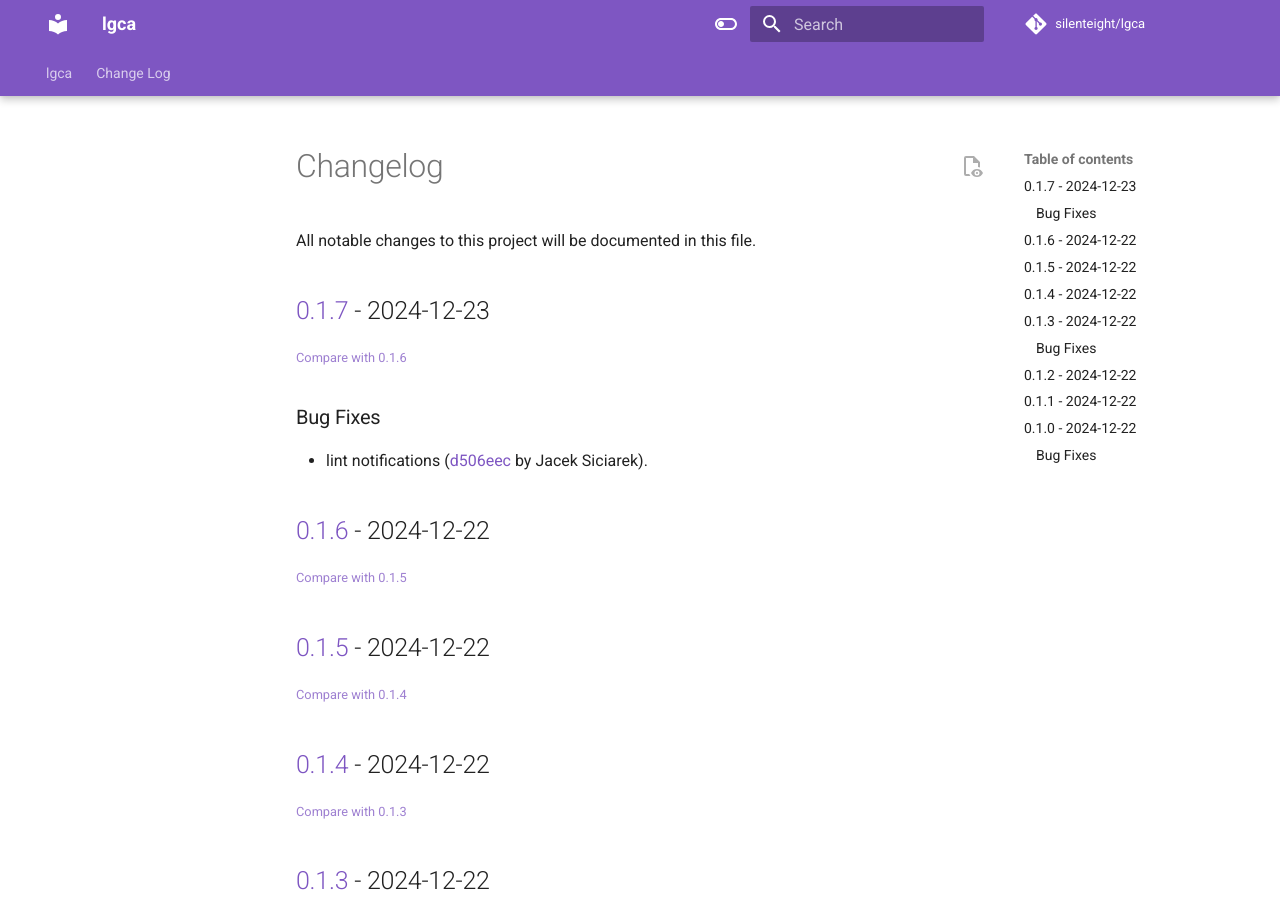
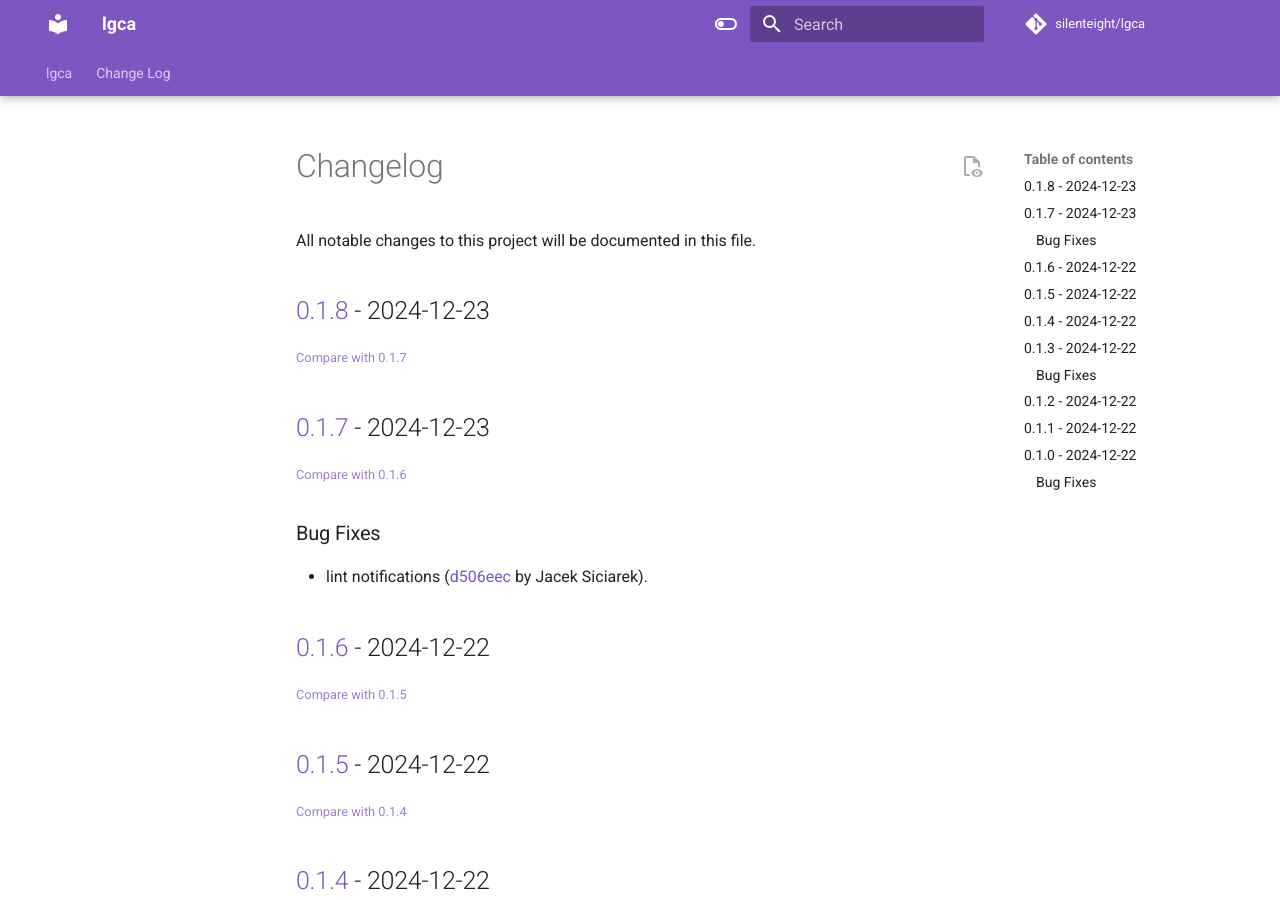
Before and after one commit to siciarek/lgca, an MkDocs documentation site: the page built from docs/changelog.md, in a window 1280 px wide and 900 px high. Built offline with MkDocs 1.6.1 and Material for MkDocs 9.7.7, drawn with Linux system fonts in a browser that asks for light colours; comment, search, counter and statistics services are not loaded.

Commit message:
docs: update changelog (bump)

```diff
--- a/docs/changelog.md
+++ b/docs/changelog.md
@@ -3,6 +3,10 @@
 All notable changes to this project will be documented in this file.
 
 <!-- insertion marker -->
+## [0.1.8](https://github.com/siciarek/lgca/releases/tag/0.1.8) - 2024-12-23
+
+<small>[Compare with 0.1.7](https://github.com/siciarek/lgca/compare/0.1.7...0.1.8)</small>
+
 ## [0.1.7](https://github.com/siciarek/lgca/releases/tag/0.1.7) - 2024-12-23
 
 <small>[Compare with 0.1.6](https://github.com/siciarek/lgca/compare/0.1.6...0.1.7)</small>
```
